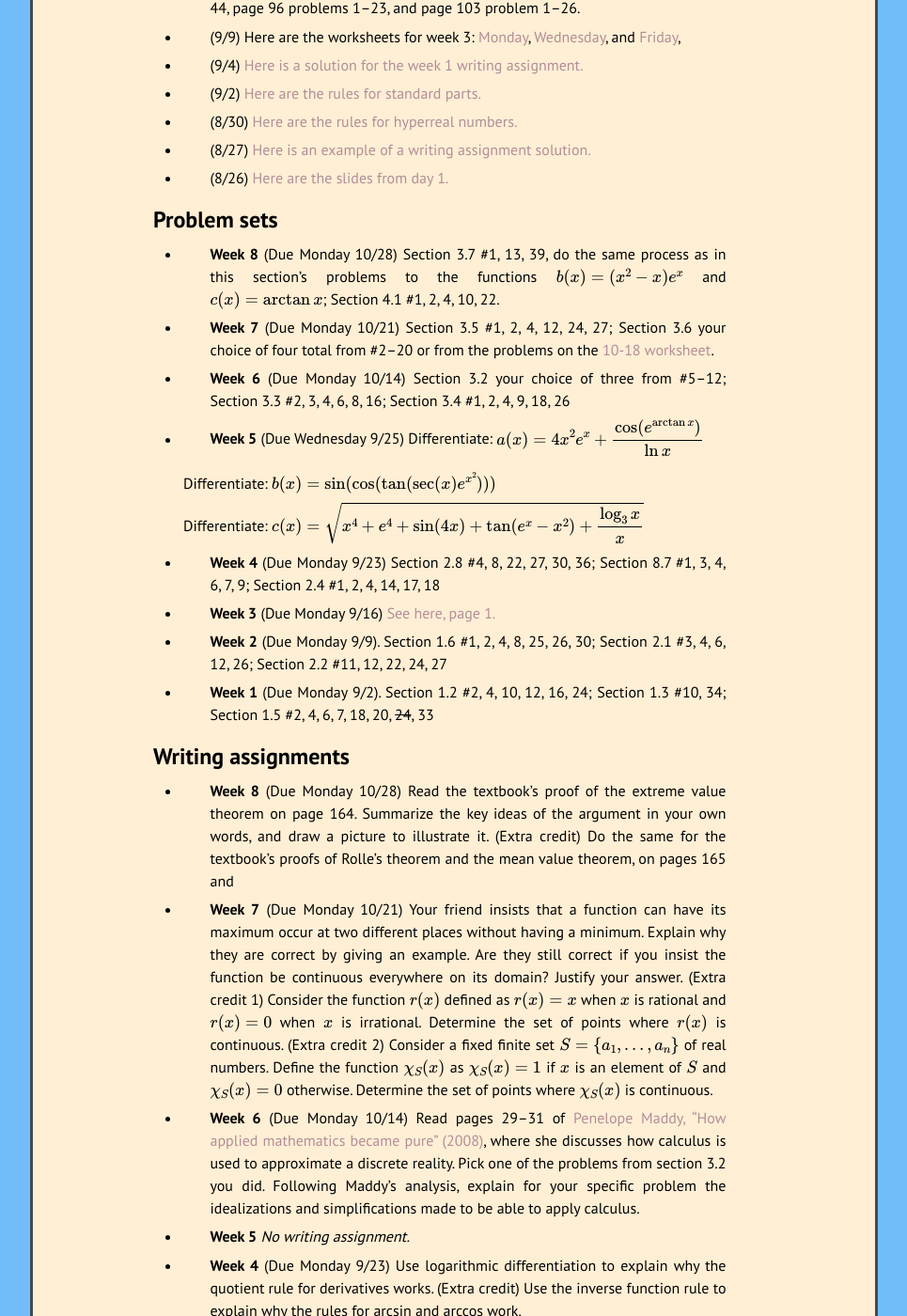
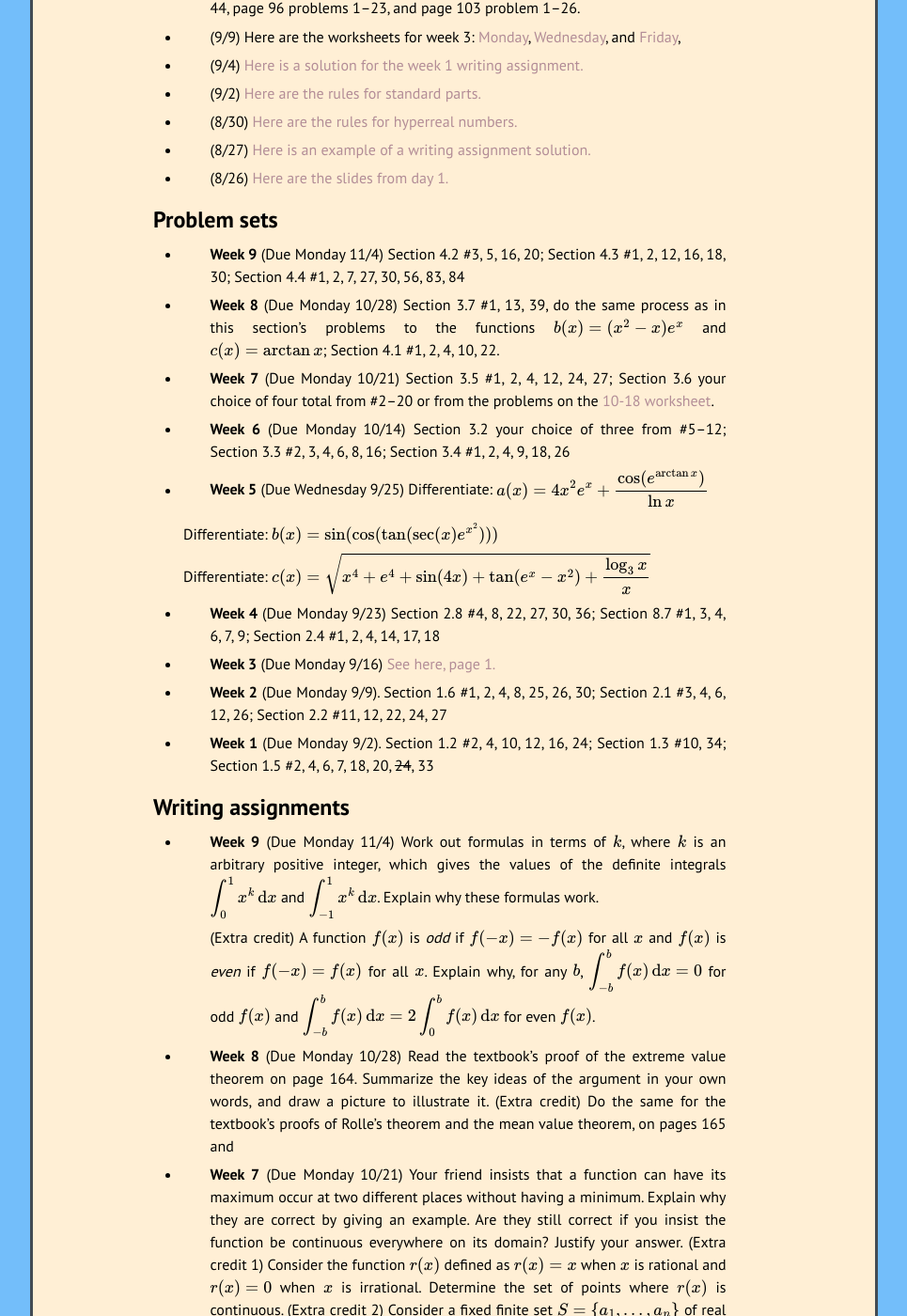
Before and after one commit to kamerynjw/kamerynjw.github.io, a Jekyll site: the page built from teaching/2024/math210.md, in a window 1280 px wide and 1400 px high, scrolled down 650 px. Shown: the whole window at 94% size, without its empty margins (157-1122 px from the left). Built offline with Jekyll 4.4.1, drawn with Linux system fonts in a browser that asks for light colours; nearby versions of some CDN libraries; formulas are drawn with MathJax 3.

Commit message:
added hw

```diff
--- a/teaching/2024/math210.md
+++ b/teaching/2024/math210.md
@@ -47,6 +47,8 @@ Announcements
 Problem sets
 -------
 
+* **Week 9** (Due Monday 11/4) Section 4.2 #3, 5, 16, 20; Section 4.3 #1, 2, 12, 16, 18, 30; Section 4.4 #1, 2, 7, 27, 30, 56, 83, 84
+
 * **Week 8** (Due Monday 10/28) Section 3.7 #1, 13, 39, do the same process as in this section's problems to the functions $b(x) = (x^2 - x)e^x$ and $c(x) = \arctan x$; Section 4.1 #1, 2, 4, 10, 22.
 
 * **Week 7** (Due Monday 10/21) Section 3.5 #1, 2, 4, 12, 24, 27; Section 3.6 your choice of four total from #2–20 or from the problems on the [10-18 worksheet]({{ page.url }}10-18.pdf).
@@ -73,6 +75,10 @@ $\displaystyle c(x) = \sqrt{x^4 + e^4 + \sin(4x) + \tan(e^x - x^2) + \frac{\log_
 
 Writing assignments
 -------
+
+* **Week 9** (Due Monday 11/4) Work out formulas in terms of $k$, where $k$ is an arbitrary positive integer, which gives the values of the definite integrals $\displaystyle \int_0^1 x^k \, \mathrm{d} x$ and $\displaystyle \int_{-1}^1 x^k \, \mathrm{d} x$. Explain why these formulas work.
+
+    (Extra credit) A function $f(x)$ is *odd* if $f(-x) = - f(x)$ for all $x$ and $f(x)$ is *even* if $f(-x) = f(x)$ for all $x$. Explain why, for any $b$, $\displaystyle \int_{-b}^b f(x) \, \mathrm{d} x = 0$ for odd $f(x)$ and $\displaystyle \int_{-b}^b f(x) \, \mathrm{d} x = 2 \int_0^b  f(x) \, \mathrm{d} x$ for even $f(x)$.
 
 * **Week 8** (Due Monday 10/28) Read the textbook's proof of the extreme value theorem on page 164. Summarize the key ideas of the argument in your own words, and draw a picture to illustrate it. (Extra credit) Do the same for the textbook's proofs of Rolle's theorem and the mean value theorem, on pages 165 and
 
```
